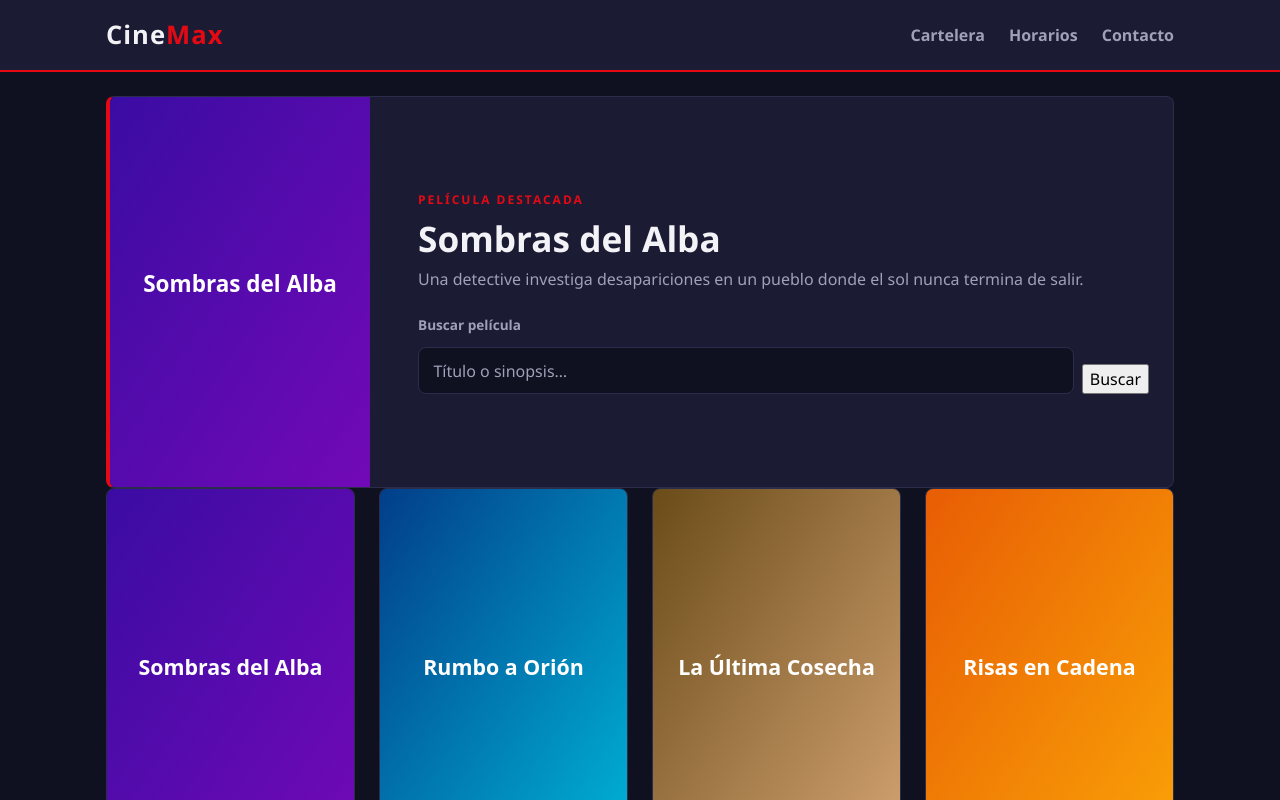
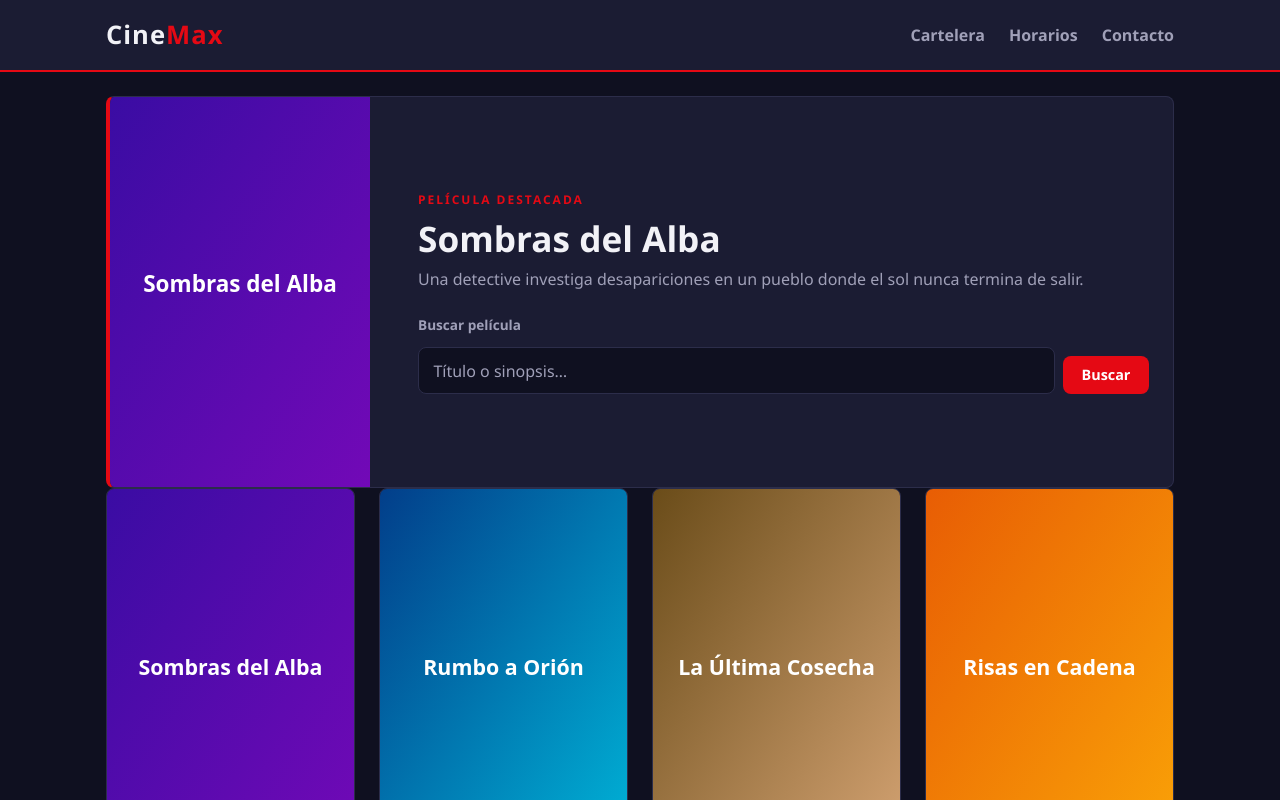
Before and after one commit to alem248/Lab09-Desarrollo-de-Aplicaciones-empresariales, a React (Vite) app: page / in a window 1280 px wide. Shown: the top 800 px of the page. Built offline with nearby package versions, Linux system fonts and the light colour scheme.

Commit message:
fix: importar button.css en main.css para que Button aplique sus variantes

```diff
--- a/src/styles/main.css
+++ b/src/styles/main.css
@@ -9,6 +9,7 @@
 @import './components/hero.css';
 @import './components/movie-search.css';
 @import './components/movie-list.css';
+@import './components/button.css';
 @import './components/movie-card.css';
 /* Al final: gana a las clases de componente en empates de especificidad */
 @import './base/utilities.css';
```
